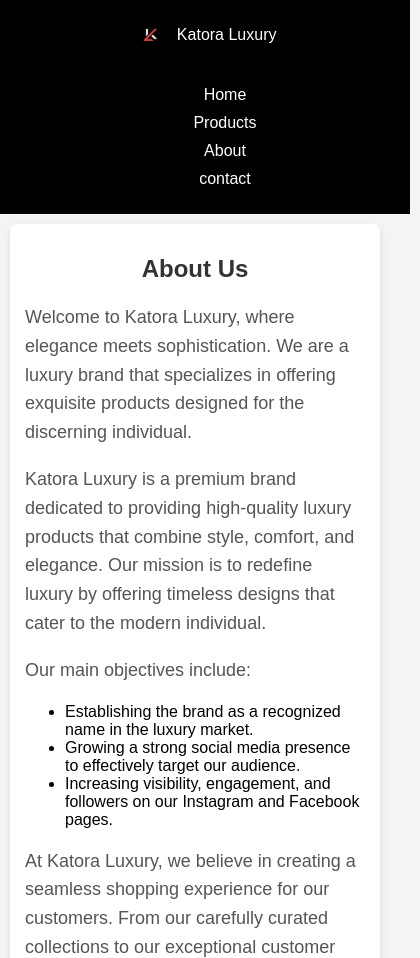
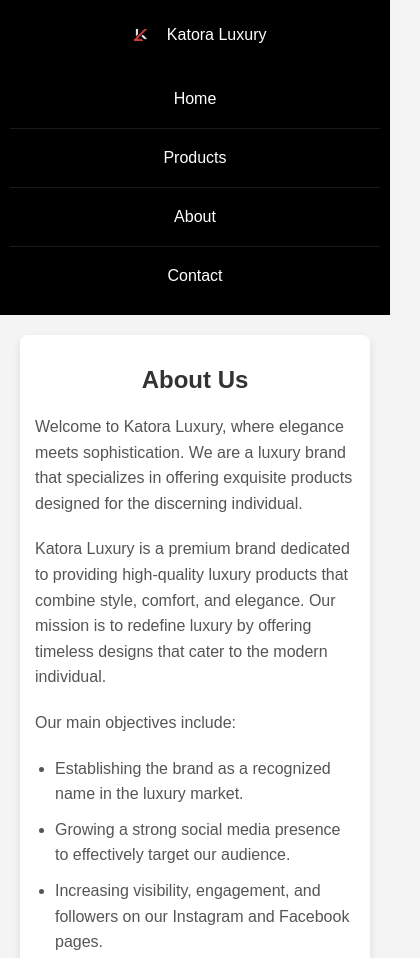
Before and after one commit to devKiel07/Katora-luxury, a plain HTML site: page about.html in a window 390 px wide. Shown: the top 958 px of the page, 420 px wide, since content can reach past the window. Drawn offline with Linux system fonts and the light colour scheme.

Commit message:
git add .

```diff
--- a/about.html
+++ b/about.html
@@ -4,7 +4,6 @@
     <meta charset="UTF-8">
     <meta name="viewport" content="width=device-width, initial-scale=1.0">
     <title>About Us - Katora Luxury</title>
-    <link rel="stylesheet" href="styles.css"> <!-- Link to External CSS -->
     <style>
         body, html {
             margin: 0;
@@ -24,17 +23,18 @@
             top: 0;
             left: 0;
             z-index: 1000;
-        }
-
-        .logo img {
-            height: 70px;
-            width: auto;
+            box-sizing: border-box;
         }
 
         .logo {
             display: flex;
             align-items: center;
             gap: 10px;
+        }
+
+        .logo img {
+            height: 70px;
+            width: auto;
         }
 
         .logo-text {
@@ -46,11 +46,13 @@
             list-style: none;
             display: flex;
             gap: 20px;
+            margin: 0;
+            padding: 0;
         }
 
         .nav-links li {
             display: inline;
-            padding-right: 70PX;
+            padding-right: 70px;
         }
 
         .nav-links a {
@@ -65,7 +67,7 @@
         }
 
         .about-container {
-            margin-top: 100px; /* Space below navbar */
+            margin-top: 100px;
             padding: 20px;
             max-width: 800px;
             margin-left: auto;
@@ -85,9 +87,21 @@
             font-size: 18px;
             line-height: 1.6;
             color: #555;
+            margin-bottom: 20px;
         }
 
-        /* Mobile Responsive Design */
+        .about-container ul {
+            margin: 20px 0;
+            padding-left: 20px;
+        }
+
+        .about-container li {
+            font-size: 18px;
+            line-height: 1.6;
+            color: #555;
+            margin-bottom: 10px;
+        }
+
         @media screen and (max-width: 768px) {
             .navbar {
                 flex-direction: column;
@@ -102,54 +116,44 @@
             .nav-links {
                 flex-direction: column;
                 width: 100%;
-                gap: 10px;
-                text-align: center;
+                gap: 0;
+                padding: 0;
+                margin: 0;
             }
 
             .nav-links li {
-                padding-right: 0;
                 display: block;
+                padding: 15px 0;
+                text-align: center;
+                width: 100%;
+                border-bottom: 1px solid rgba(255, 255, 255, 0.1);
             }
 
-            .container, .about-container, .contact-container, .background-container {
-                margin-top: 20px;
-                padding: 15px;
-                max-width: 100%;
+            .nav-links li:last-child {
+                border-bottom: none;
             }
 
-            h1 {
+            .nav-links a {
+                display: block;
+                padding: 5px 0;
+                font-size: 18px;
+            }
+
+            .about-container {
+                margin: 20px;
+                padding: 15px;
+            }
+
+            .about-container h1 {
                 font-size: 24px;
             }
 
-            p {
+            .about-container p,
+            .about-container li {
                 font-size: 16px;
-            }
-
-            .product-grid {
-                grid-template-columns: 1fr;
-                padding: 10px;
-            }
-
-            .product-card {
-                margin-bottom: 20px;
-            }
-
-            .content {
-                width: 90%;
-                padding: 15px;
-            }
-
-            footer {
-                padding: 15px;
-            }
-
-            footer div {
-                flex-direction: column;
-                gap: 10px;
             }
         }
 
-        /* Additional styles for very small screens */
         @media screen and (max-width: 480px) {
             .logo img {
                 height: 50px;
@@ -160,27 +164,6 @@
             }
 
             .nav-links a {
-                font-size: 16px;
-            }
-
-            .container, .about-container, .contact-container {
-                margin: 10px;
-            }
-
-            .product-card img {
-                height: 300px;
-            }
-
-            .content h1 {
-                font-size: 24px;
-            }
-
-            .content p {
-                font-size: 14px;
-            }
-
-            .btn {
-                padding: 8px 16px;
                 font-size: 16px;
             }
         }
@@ -196,8 +179,7 @@
             <li><a href="index.html">Home</a></li>
             <li><a href="Pd.html">Products</a></li>
             <li><a href="about.html">About</a></li>
-            <li><a href="contact.html">contact</a></li>
-
+            <li><a href="contact.html">Contact</a></li>
         </ul>
     </nav>
 
@@ -227,11 +209,6 @@
         </p>
     </div>
 
-
-        </form>
-    </div>
-
-    <!-- Footer Section -->
     <footer style="background-color: black; color: white; padding: 20px; text-align: center; margin-top: 40px;">
         <p>&copy; 2025 Katora Luxury. All rights reserved.</p>
         <p>Follow us on:</p>
@@ -242,8 +219,5 @@
             <a href="https://linkedin.com/company/katoraluxury" target="_blank" style="color: white; text-decoration: none;">LinkedIn</a>
         </div>
     </footer>
-
-
-
 </body>
 </html>
```
